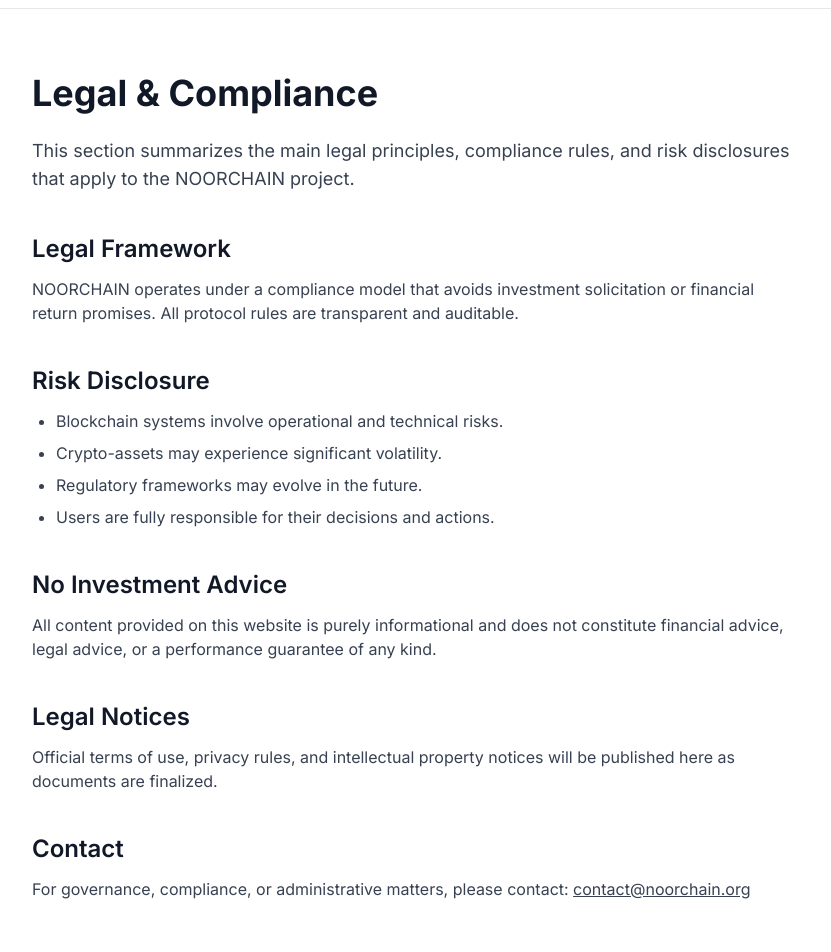
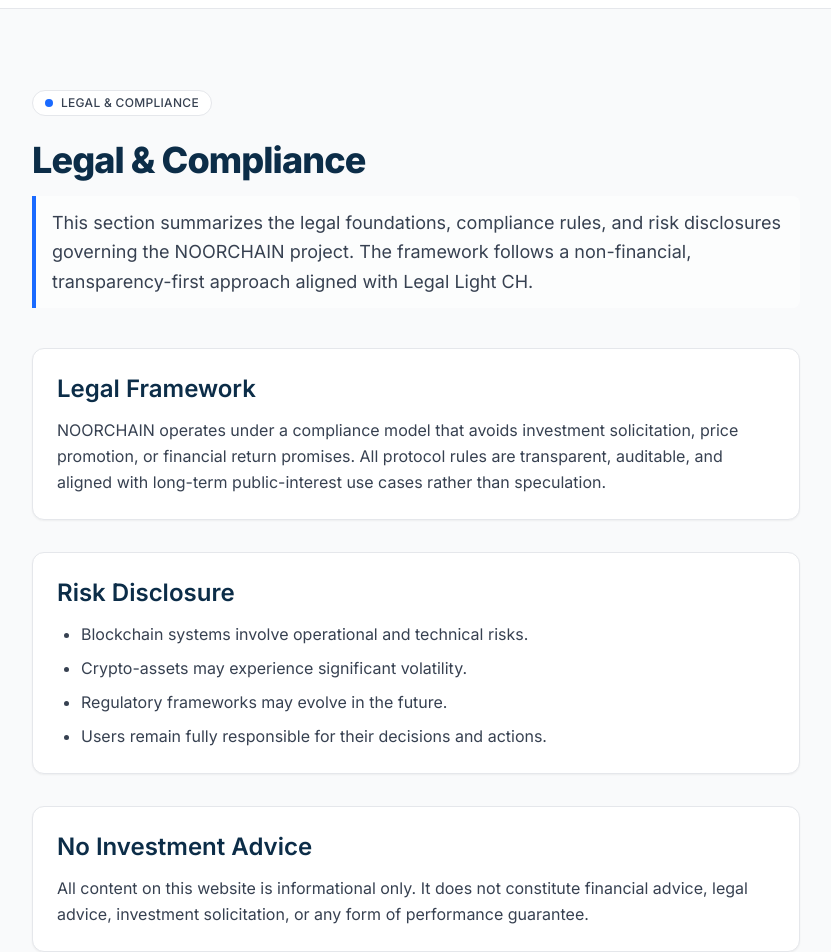
Before and after one commit to noorfinances-eng/noorchain-core, a Next.js app in the folder site/: page /legal in a window 1280 px wide. Shown: the part 60-1012 px from the top of the page, without its empty margins (174-1005 px from the left). Built offline with nearby package versions, Linux system fonts and the light colour scheme.

Commit message:
Update page.tsx

```diff
--- a/site/app/legal/page.tsx
+++ b/site/app/legal/page.tsx
@@ -1,63 +1,100 @@
 export default function LegalPage() {
   return (
-    <main className="container py-16">
-      <h1 className="text-4xl font-bold mb-6">Legal & Compliance</h1>
+    <main className="w-full bg-paper">
+      <section className="container py-16 md:py-20">
+        <div className="max-w-3xl">
 
-      <p className="text-lg text-gray-700 mb-10 max-w-3xl">
-        This section summarizes the main legal principles, compliance rules, and
-        risk disclosures that apply to the NOORCHAIN project.
+          {/* LABEL */}
+          <div className="inline-flex items-center gap-2 rounded-full bg-white border border-gray-soft px-3 py-1 mb-6">
+            <span className="h-2 w-2 rounded-full bg-primary" />
+            <span className="text-xs font-medium uppercase tracking-wide text-gray-700">
+              Legal & Compliance
+            </span>
+          </div>
+
+          {/* TITLE */}
+          <h1 className="text-3xl md:text-4xl font-extrabold tracking-tight text-navy mb-4">
+            Legal & Compliance
+          </h1>
+
+          {/* INTRO */}
+          <p className="text-lg text-gray-700 leading-relaxed mb-10 border-l-4 border-primary pl-4 bg-white/60 py-3 rounded-r-lg">
+            This section summarizes the legal foundations, compliance rules, and
+            risk disclosures governing the NOORCHAIN project. The framework follows
+            a non-financial, transparency-first approach aligned with Legal Light CH.
           </p>
 
-      {/* Legal Framework */}
-      <section className="mb-10 max-w-3xl">
-        <h2 className="text-2xl font-semibold mb-3">Legal Framework</h2>
-        <p className="text-gray-700">
+          {/* LEGAL FRAMEWORK */}
+          <section className="mb-8 p-6 border border-gray-soft rounded-xl bg-white shadow-sm">
+            <h2 className="text-2xl font-semibold text-navy mb-3">
+              Legal Framework
+            </h2>
+            <p className="text-gray-700 leading-relaxed">
               NOORCHAIN operates under a compliance model that avoids investment
-          solicitation or financial return promises. All protocol rules are
-          transparent and auditable.
+              solicitation, price promotion, or financial return promises. All
+              protocol rules are transparent, auditable, and aligned with
+              long-term public-interest use cases rather than speculation.
             </p>
           </section>
 
-      {/* Risk Disclosure */}
-      <section className="mb-10 max-w-3xl">
-        <h2 className="text-2xl font-semibold mb-3">Risk Disclosure</h2>
-        <ul className="list-disc pl-6 text-gray-700 space-y-2">
+          {/* RISK DISCLOSURE */}
+          <section className="mb-8 p-6 border border-gray-soft rounded-xl bg-white shadow-sm">
+            <h2 className="text-2xl font-semibold text-navy mb-3">
+              Risk Disclosure
+            </h2>
+            <ul className="list-disc pl-6 text-gray-700 leading-relaxed space-y-2">
               <li>Blockchain systems involve operational and technical risks.</li>
               <li>Crypto-assets may experience significant volatility.</li>
               <li>Regulatory frameworks may evolve in the future.</li>
-          <li>Users are fully responsible for their decisions and actions.</li>
+              <li>Users remain fully responsible for their decisions and actions.</li>
             </ul>
           </section>
 
-      {/* No Investment Advice */}
-      <section className="mb-10 max-w-3xl">
-        <h2 className="text-2xl font-semibold mb-3">No Investment Advice</h2>
-        <p className="text-gray-700">
-          All content provided on this website is purely informational and does
-          not constitute financial advice, legal advice, or a performance
-          guarantee of any kind.
+          {/* NO INVESTMENT ADVICE */}
+          <section className="mb-8 p-6 border border-gray-soft rounded-xl bg-white shadow-sm">
+            <h2 className="text-2xl font-semibold text-navy mb-3">
+              No Investment Advice
+            </h2>
+            <p className="text-gray-700 leading-relaxed">
+              All content on this website is informational only. It does not
+              constitute financial advice, legal advice, investment solicitation,
+              or any form of performance guarantee.
             </p>
           </section>
 
-      {/* Legal Notices */}
-      <section className="mb-10 max-w-3xl">
-        <h2 className="text-2xl font-semibold mb-3">Legal Notices</h2>
-        <p className="text-gray-700">
+          {/* LEGAL NOTICES */}
+          <section className="mb-8 p-6 border border-gray-soft rounded-xl bg-white shadow-sm">
+            <h2 className="text-2xl font-semibold text-navy mb-3">
+              Legal Notices
+            </h2>
+            <p className="text-gray-700 leading-relaxed">
               Official terms of use, privacy rules, and intellectual property
-          notices will be published here as documents are finalized.
+              notices will be published here once finalized. All documents will
+              remain accessible through the Documentation Hub.
             </p>
           </section>
 
-      {/* Contact */}
-      <section className="max-w-3xl">
-        <h2 className="text-2xl font-semibold mb-3">Contact</h2>
-        <p className="text-gray-700">
-          For governance, compliance, or administrative matters, please contact:{" "}
-          <a href="mailto:contact@noorchain.org" className="underline">
+          {/* CONTACT */}
+          <section className="p-6 border border-gray-soft rounded-xl bg-white shadow-sm mb-10">
+            <h2 className="text-2xl font-semibold text-navy mb-3">
+              Contact
+            </h2>
+            <p className="text-gray-700 leading-relaxed">
+              For governance, compliance, or administrative matters, please
+              contact:{" "}
+              <a
+                href="mailto:contact@noorchain.org"
+                className="text-primary hover:underline"
+              >
                 contact@noorchain.org
               </a>
             </p>
           </section>
+
+          {/* END LINE */}
+          <div className="h-px w-full bg-gray-soft" />
+        </div>
+      </section>
     </main>
   );
 }
```
Lines whose indentation alone changed are shown as unchanged.
